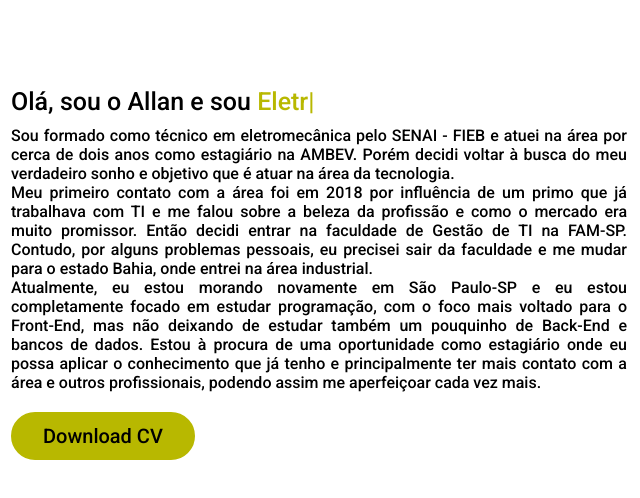
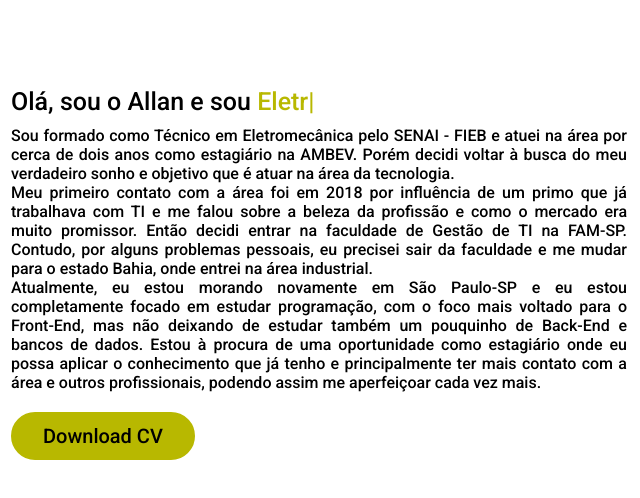
Before and after one commit to AKARDEC12/Portf-lio, a plain HTML site: page index.html in a window 1280 px wide. Shown: the part 980-1478 px from the top of the page, 573-1213 px from the left. Drawn offline with nearby package versions, Linux system fonts and the light colour scheme.

Commit message:
ajuste sessão sobre mim

```diff
--- a/index.html
+++ b/index.html
@@ -59,7 +59,7 @@
                 </div>
                 <div class="column right">
                     <div class="texto">Olá, sou o Allan e sou <span class="typing2"></span></div>
-                    <p>Sou formado como técnico em eletromecânica pelo SENAI - FIEB e atuei na área por cerca de dois anos como estagiário na AMBEV. Porém decidi voltar à busca do meu verdadeiro sonho e objetivo que é atuar na área da tecnologia.<br> Meu primeiro contato com a área foi em 2018 por influência de um primo que já trabalhava com TI e me falou sobre a beleza da profissão e como o mercado era muito promissor. Então decidi entrar na faculdade de Gestão de TI na FAM-SP. Contudo, por alguns problemas pessoais, eu precisei sair da faculdade e me mudar para o estado Bahia, onde entrei na área industrial. <br>Atualmente, eu estou morando novamente em São Paulo-SP e eu estou completamente focado em estudar programação, com o foco mais voltado para o Front-End, mas não deixando de estudar também um pouquinho de Back-End e bancos de dados. Estou à procura de uma oportunidade como estagiário onde eu possa aplicar o conhecimento que já tenho e principalmente ter mais contato com a área e outros profissionais, podendo assim me aperfeiçoar cada vez mais. </p>
+                    <p>Sou formado como Técnico em Eletromecânica pelo SENAI - FIEB e atuei na área por cerca de dois anos como estagiário na AMBEV. Porém decidi voltar à busca do meu verdadeiro sonho e objetivo que é atuar na área da tecnologia.<br> Meu primeiro contato com a área foi em 2018 por influência de um primo que já trabalhava com TI e me falou sobre a beleza da profissão e como o mercado era muito promissor. Então decidi entrar na faculdade de Gestão de TI na FAM-SP. Contudo, por alguns problemas pessoais, eu precisei sair da faculdade e me mudar para o estado Bahia, onde entrei na área industrial. <br>Atualmente, eu estou morando novamente em São Paulo-SP e eu estou completamente focado em estudar programação, com o foco mais voltado para o Front-End, mas não deixando de estudar também um pouquinho de Back-End e bancos de dados. Estou à procura de uma oportunidade como estagiário onde eu possa aplicar o conhecimento que já tenho e principalmente ter mais contato com a área e outros profissionais, podendo assim me aperfeiçoar cada vez mais. </p>
                     <a href="curriculo/Curriculo_ALLAN_KARDEC_ att.pdf" download="">Download CV</a>
                 </div>
             </div>
```
